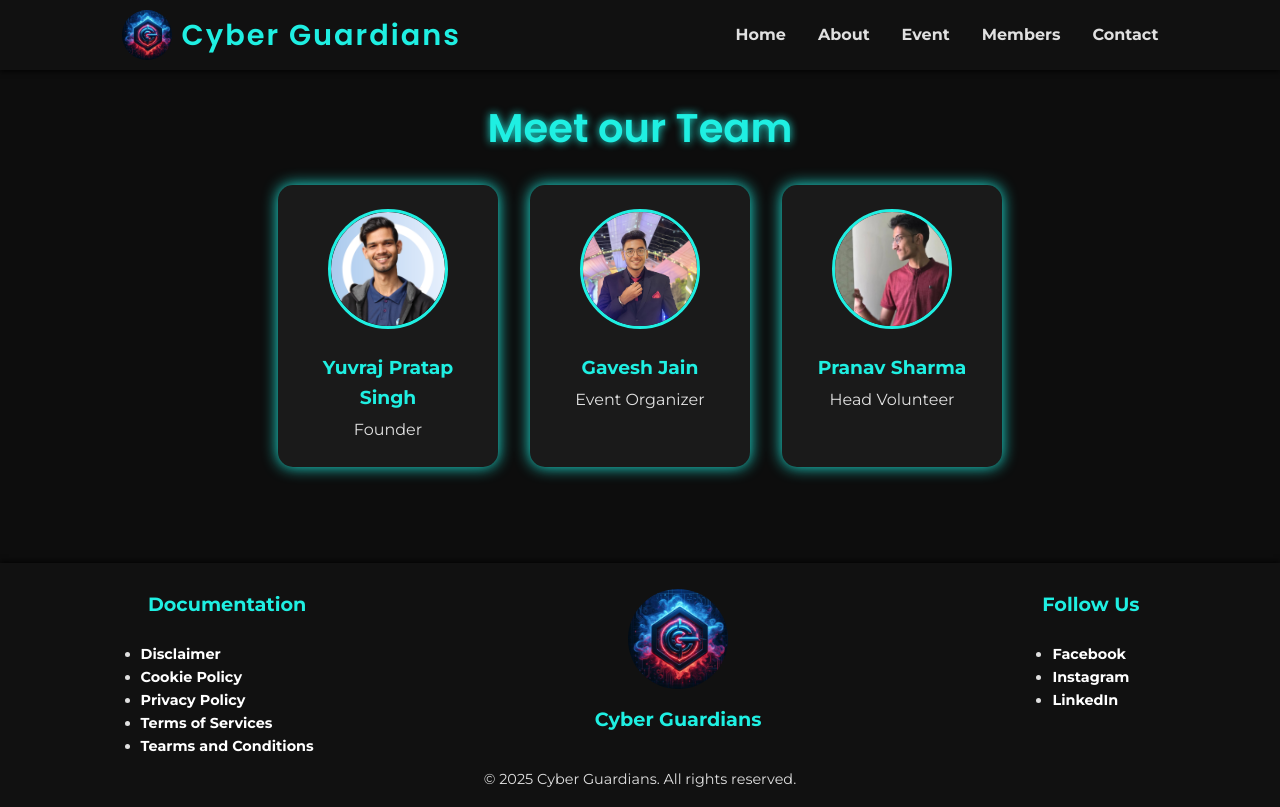
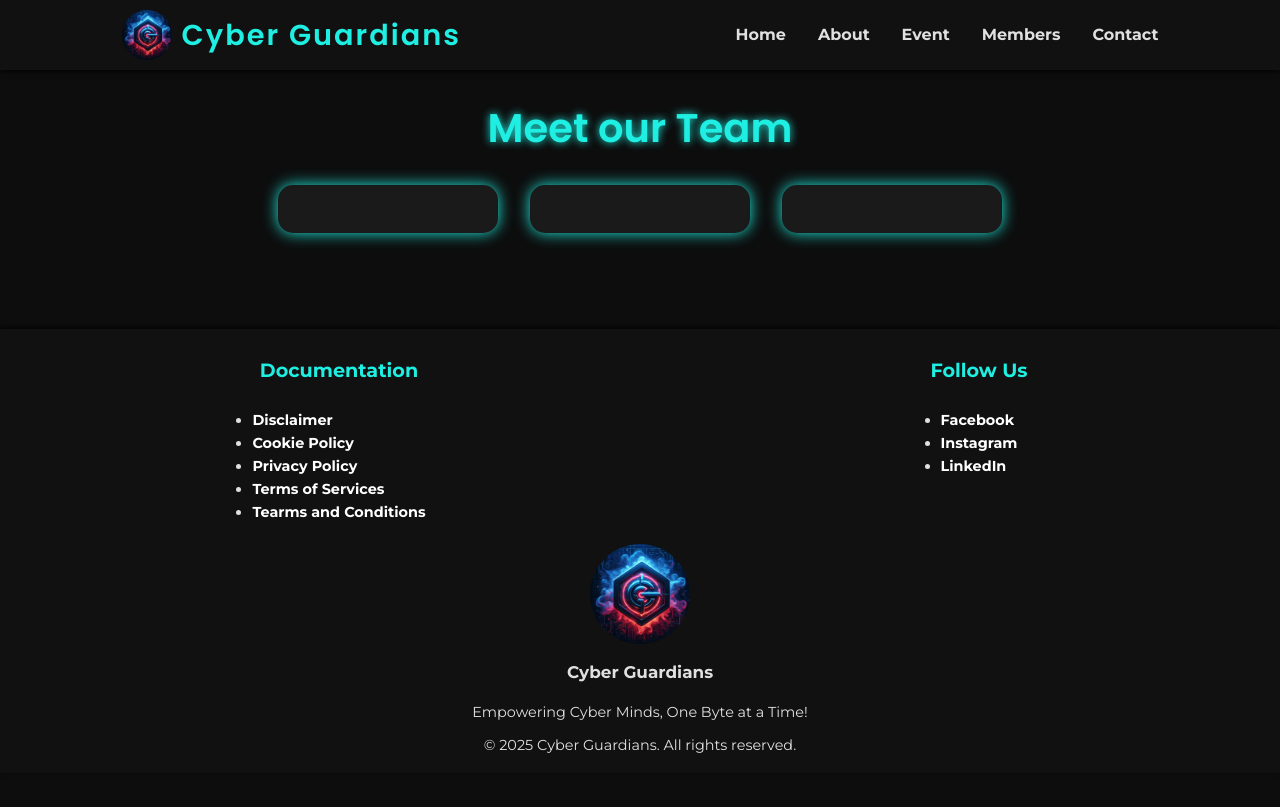
Before and after one commit to TechieYuvraj/Cyber-Guardians, a plain HTML site: page members.html in a window 1280 px wide. Drawn offline with Linux system fonts and the light colour scheme.

Commit message:
Footer Update

```diff
--- a/members.html
+++ b/members.html
@@ -48,19 +48,19 @@
                 <h2>Meet our Team</h2>
                 <div class="team-members">
                     <div class="team-member">
-                        <img src="/assets/members/yuvraj.png" alt="Yuvraj Pratap Singh" />
+                        <!-- <img src="/assets/members/yuvraj.png" alt="Yuvraj Pratap Singh" />
                         <h3>Yuvraj Pratap Singh</h3>
-                        <p>Founder</p>
+                        <p>Founder</p> -->
                     </div>
                     <div class="team-member">
-                        <img src="/assets/members/Gavesh.jpg" alt="Bob Smith" />
+                        <!-- <img src="/assets/members/Gavesh.jpg" alt="Bob Smith" />
                         <h3>Gavesh Jain</h3>
-                        <p>Event Organizer</p>
+                        <p>Event Organizer</p> -->
                     </div>
                     <div class="team-member">
-                        <img src="/assets/members/Pranav.jpg" alt="Carol Lee" />
+                        <!-- <img src="/assets/members/Pranav.jpg" alt="Carol Lee" />
                         <h3>Pranav Sharma</h3>
-                        <p>Head Volunteer</p>
+                        <p>Head Volunteer</p> -->
                     </div>
                 </div>
             </div>
@@ -80,10 +80,6 @@
                     <li><a href="/docs/terms-and-conditions.html">Tearms and Conditions</a></li>
                 </ul>
             </div>
-            <div class="address">
-                <img src="/assets/CG Logo.jpeg" alt="Cyber Guardians Logo" class="footer-logo" />
-                <h3>Cyber Guardians</h3>
-            </div>
             <div class="social-links">
                 <h3>Follow Us</h3>
                 <ul style="justify-items: left;">
@@ -93,6 +89,11 @@
                 </ul>
             </div>
         </div>
+            <div class="address">
+                <img src="/assets/CG Logo.jpeg" alt="Cyber Guardians Logo" class="footer-logo" />
+                <h3>Cyber Guardians</h3>
+                <p>Empowering Cyber Minds, One Byte at a Time!</p>
+            </div>
         <div class="container footer-container">
             <p>&copy; 2025 Cyber Guardians. All rights reserved.</p>
         </div>
```
Also changed, not shown: about.html (+5 -4 lines), contact.html (+5 -4 lines), docs/cookie-policy.html (+44 -16 lines), docs/disclaimer.html (+5 -4 lines), docs/privacy-policy.html (+5 -4 lines), docs/terms-and-conditions.html (+5 -4 lines), docs/terms.html (+5 -4 lines), event.html (+5 -4 lines), member.html (+6 -5 lines).
